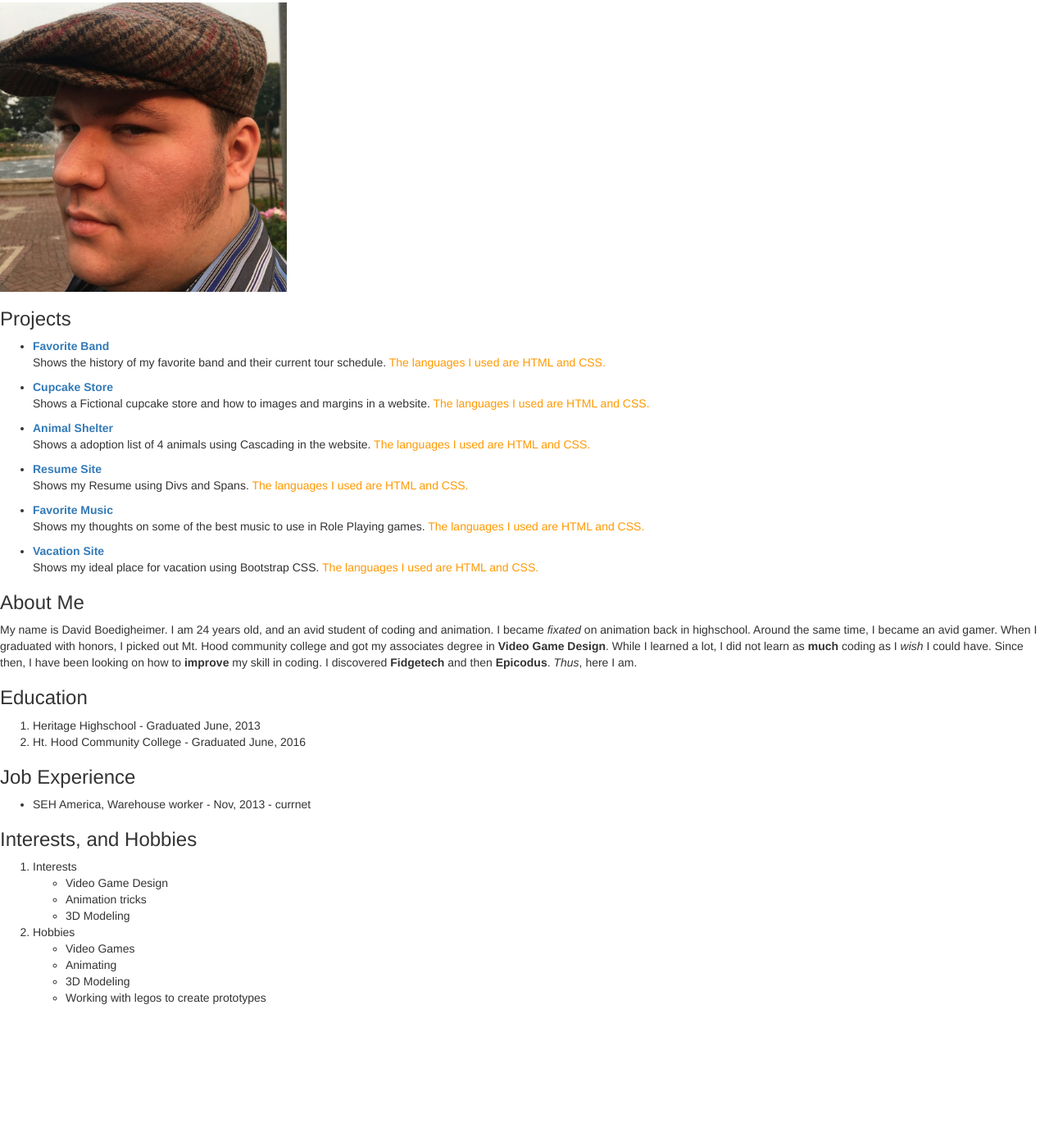
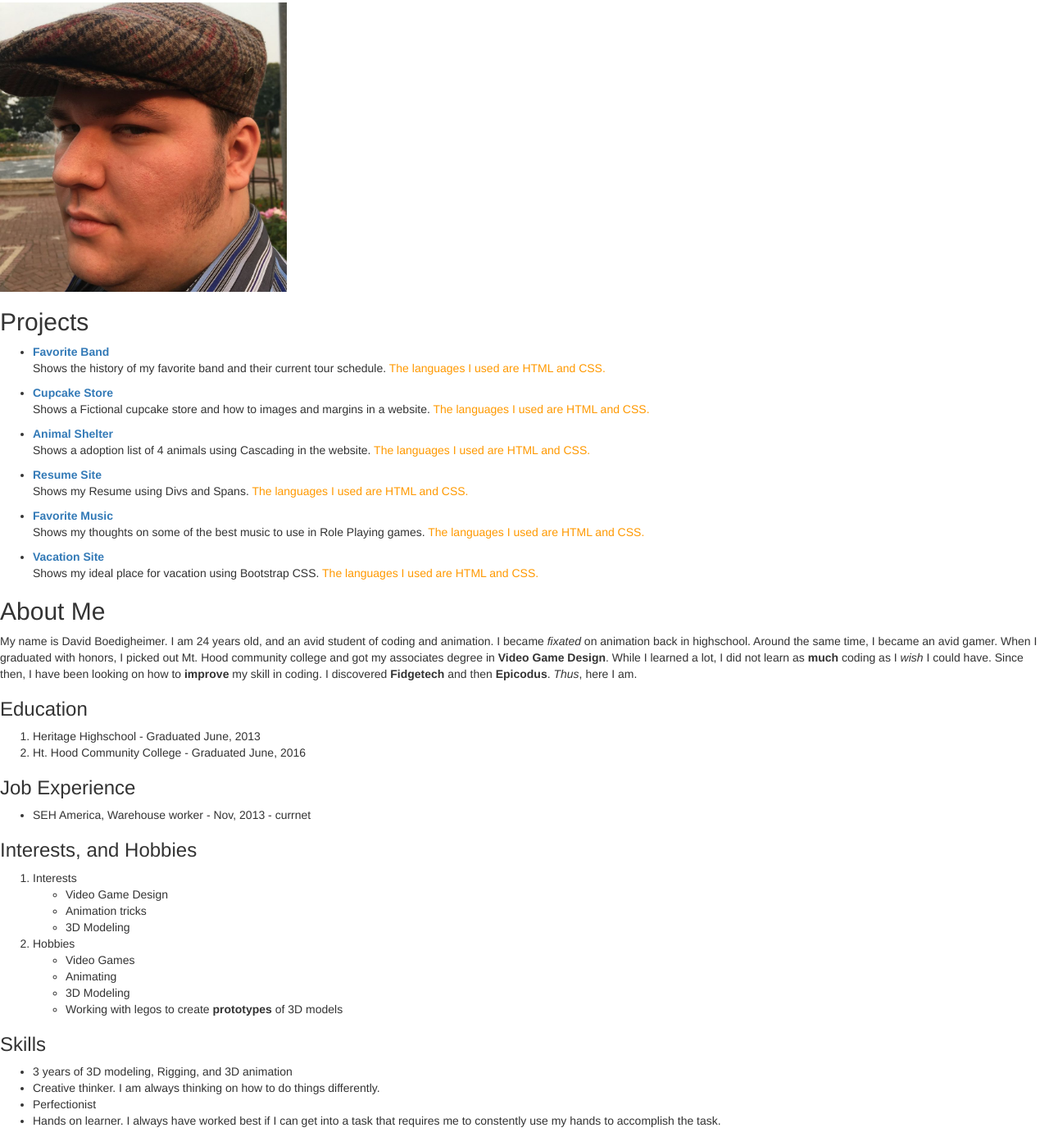
Before and after one commit to CommaderDavid/Portfolio-Final, a plain HTML site: page index.html in a window 1280 px wide. Shown: the part 67-1454 px from the top of the page at 82% size. Before the commit the page ends 1304 px from the top, so only its background shows below. Drawn offline with Linux system fonts and the light colour scheme.

Commit message:
Add Skills list.

```diff
--- a/index.html
+++ b/index.html
@@ -8,7 +8,7 @@
   <body>
     <h1>David Boedigheimer</h1>
     <img src="img/portrat.jpg" alt="A photo of David Boedigheimer">
-    <h3>Projects</h3>
+    <h2>Projects</h2>
     <ul>
       <li><a href="https://commaderdavid.github.io/favorite-band/"><strong>Favorite Band</strong></a></li>
       <p>Shows the history of my favorite band and their current tour schedule. <span class="lang">The languages I used are HTML and CSS.</span></p>
@@ -23,7 +23,7 @@
       <li><a href="https://github.com/CommaderDavid/vacation-site"><strong>Vacation Site</strong></a></li>
       <p>Shows my ideal place for vacation using Bootstrap CSS. <span class="lang">The languages I used are HTML and CSS.</span></p>
     </ul>
-    <h3>About Me</h3>
+    <h2>About Me</h2>
     <p>My name is David Boedigheimer. I am 24 years old, and an avid student of coding and animation. I became <em>fixated</em> on animation back in highschool. Around the same time, I became an avid gamer. When I graduated with honors, I picked out Mt. Hood community college and got my associates degree in <strong>Video Game Design</strong>. While I learned a lot, I did not learn as <strong>much</strong> coding as I <em>wish</em> I could have.  Since then, I have been looking on how to <strong>improve</strong> my skill in coding. I discovered <strong>Fidgetech</strong> and then <strong>Epicodus</strong>. <em>Thus</em>, here I am.</p>
     <h3>Education</h3>
     <ol>
@@ -48,10 +48,18 @@
           <li>Video Games</li>
           <li>Animating</li>
           <li>3D Modeling</li>
-          <li>Working with legos to create prototypes</li>
+          <li>Working with legos to create <strong>prototypes</strong> of 3D models</li>
         </ul>
       </ol>
     </div>
-
+    <div class="skill">
+      <h3>Skills</h3>
+      <ul>
+        <li>3 years of 3D modeling, Rigging, and 3D animation</li>
+        <li>Creative thinker. I am always thinking on how to do things differently.</li>
+        <li>Perfectionist</li>
+        <li>Hands on learner. I always have worked best if I can get into a task that requires me to constently use my hands to accomplish the task.</li>
+      </ul>
+    </div>
   </body>
 </html>
```
